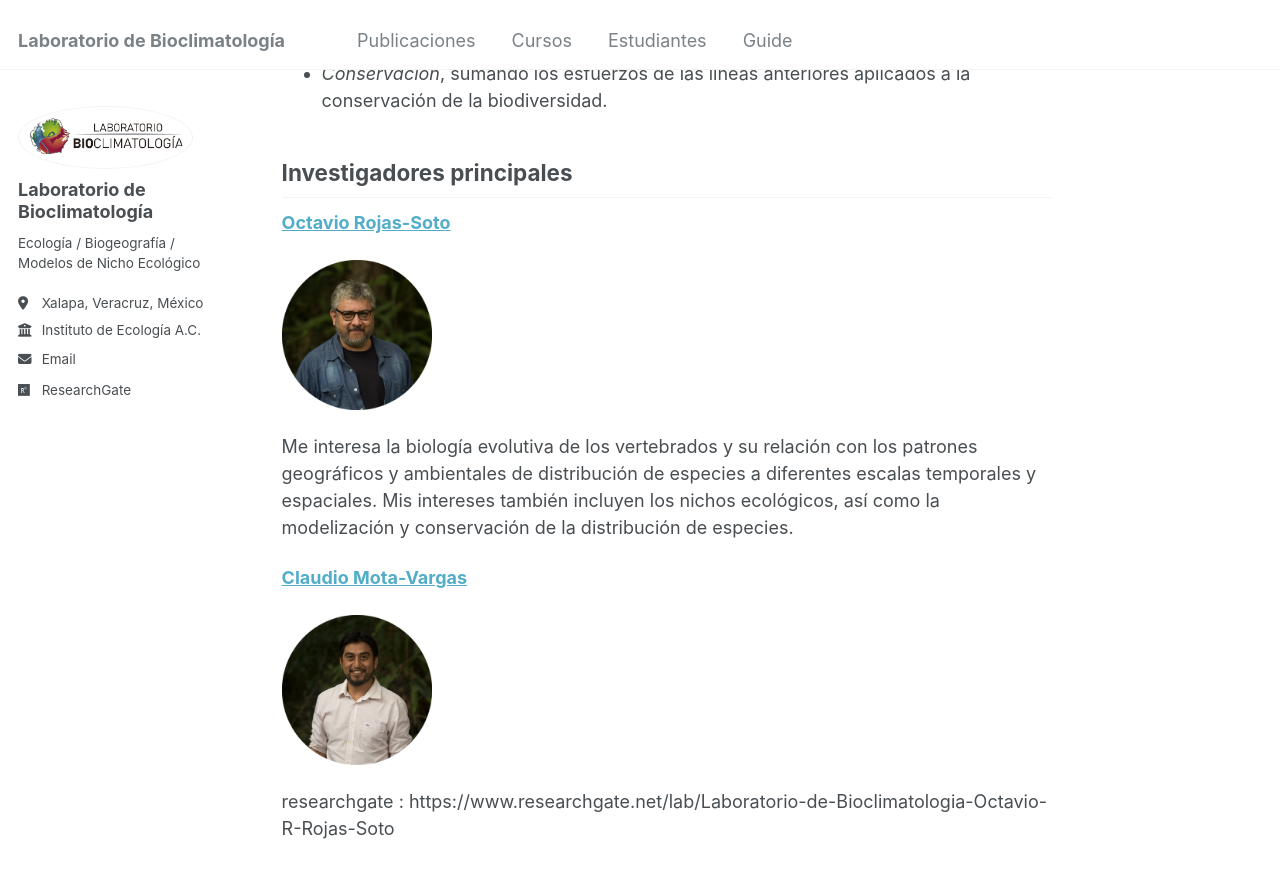
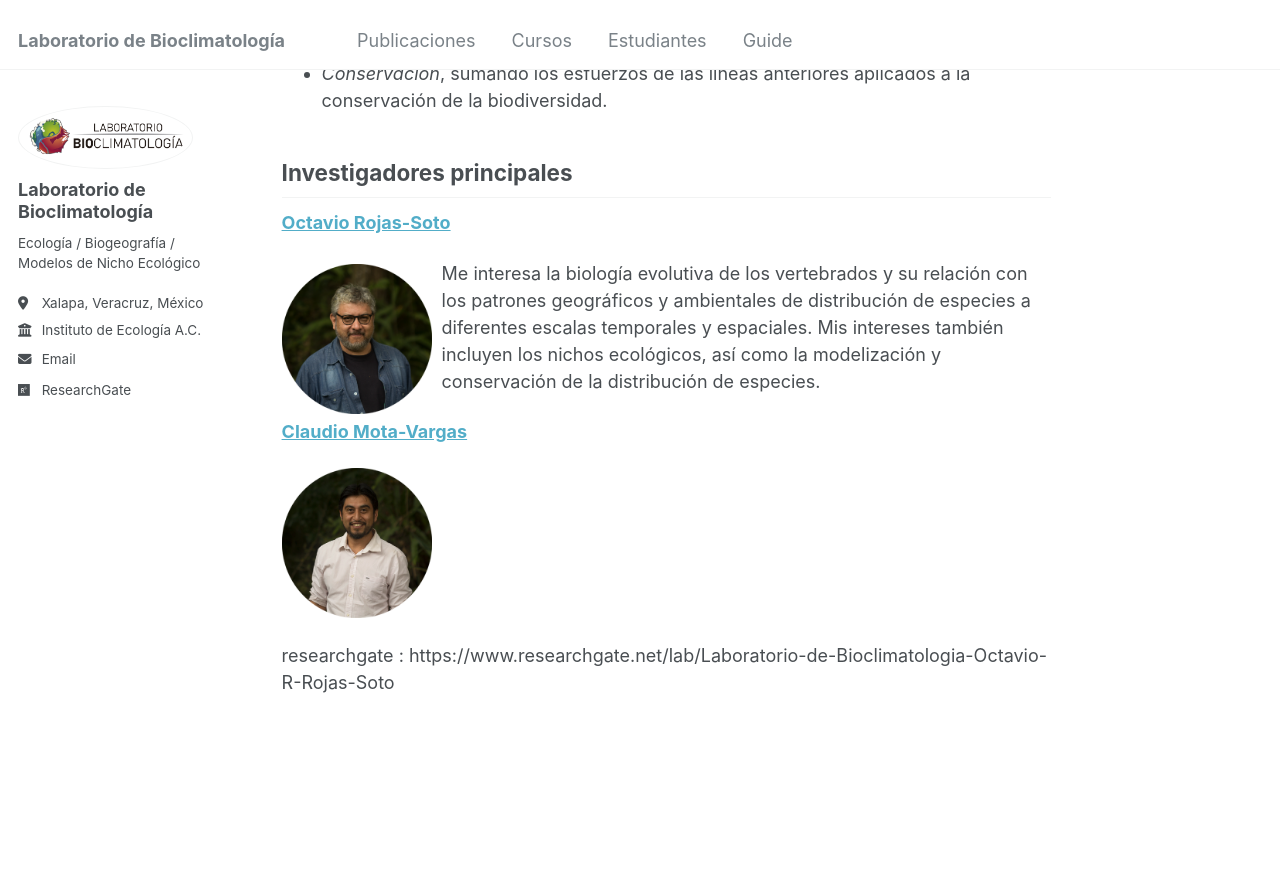
Before and after one commit to Labbioclim/bioclimat, a Jekyll site: the page built from _pages/about.md, in a window 1280 px wide and 900 px high, scrolled down 944 px. Shown: the top 878 px of the window. Built offline with Jekyll 4.4.1, drawn with Linux system fonts in a browser that asks for light colours.

Commit message:
Update about.md

```diff
--- a/_pages/about.md
+++ b/_pages/about.md
@@ -20,9 +20,10 @@ Investigadores principales
 ------
 [**Octavio Rojas-Soto**](https://www.researchgate.net/profile/Octavio-Rojas-Soto)
 
-<img src="https://labbioclim.github.io/bioclimat/images/octavio.png" alt="Descripción de la imagen" width="150">
-
-Me interesa la biología evolutiva de los vertebrados y su relación con los patrones geográficos y ambientales de distribución de especies a diferentes escalas temporales y espaciales. Mis intereses también incluyen los nichos ecológicos, así como la modelización y conservación de la distribución de especies.
+<div style="display: flex; align-items: center;">
+  <img src="https://labbioclim.github.io/bioclimat/images/octavio.png" alt="Descripción de la imagen" width="150" style="margin-right: 10px;">
+  <p>Me interesa la biología evolutiva de los vertebrados y su relación con los patrones geográficos y ambientales de distribución de especies a diferentes escalas temporales y espaciales. Mis intereses también incluyen los nichos ecológicos, así como la modelización y conservación de la distribución de especies.</p>
+</div>
 
 [**Claudio Mota-Vargas**](https://www.researchgate.net/profile/Claudio-Mota-Vargas)
 
```
